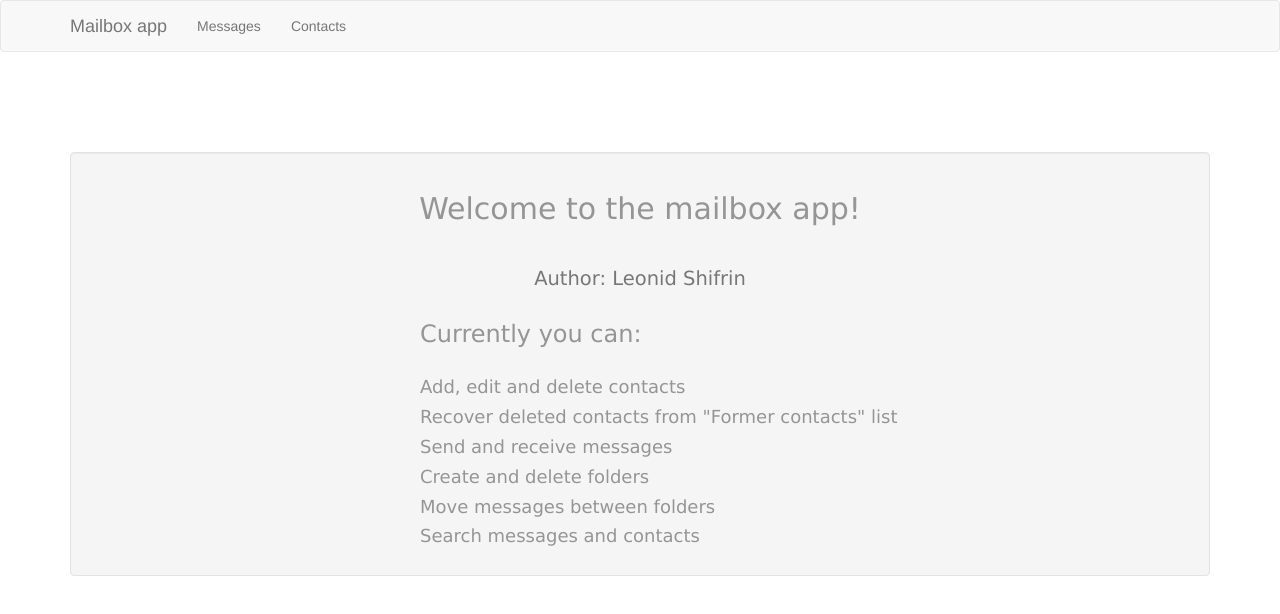
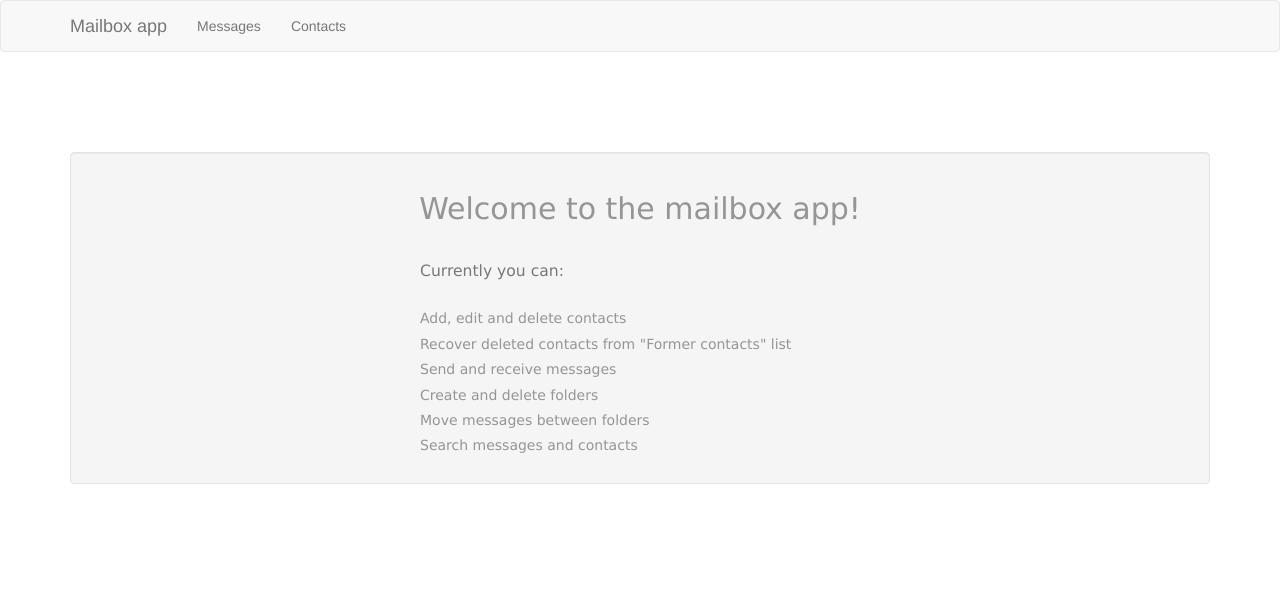
Before and after one commit to lshifr/mailbox-angular, a plain HTML site: page index.html in a window 1280 px wide. Drawn offline with Linux system fonts and the light colour scheme; some packages are replaced by stand-ins of ours.

Commit message:
Improved the welcome page

```diff
--- a/templates/welcome.html
+++ b/templates/welcome.html
@@ -1,17 +1,17 @@
 <div class="welcome">
     <div class="well">
         <h2>
-            Welcome to the mailbox app! <br><br><small>Author: Leonid Shifrin</small>
+            Welcome to the mailbox app!
         </h2>
 
         <div style="margin-top: 30px;margin-left: 30%;" class="text-left">
-            <h3 style="margin-bottom: 30px;">Currently you can:</h3>
-            <h4> Add, edit and delete contacts</h4>
-            <h4> Recover deleted contacts from "Former contacts" list</h4>
-            <h4> Send and receive messages</h4>
-            <h4> Create and delete folders </h4>
-            <h4> Move messages between folders</h4>
-            <h4> Search messages and contacts </h4>
+            <h3 style="margin-bottom: 30px;"><small>Currently you can:</small></h3>
+            <h5> Add, edit and delete contacts</h5>
+            <h5> Recover deleted contacts from "Former contacts" list</h5>
+            <h5> Send and receive messages</h5>
+            <h5> Create and delete folders </h5>
+            <h5> Move messages between folders</h5>
+            <h5> Search messages and contacts </h5>
         </div>
 
     </div>
```
